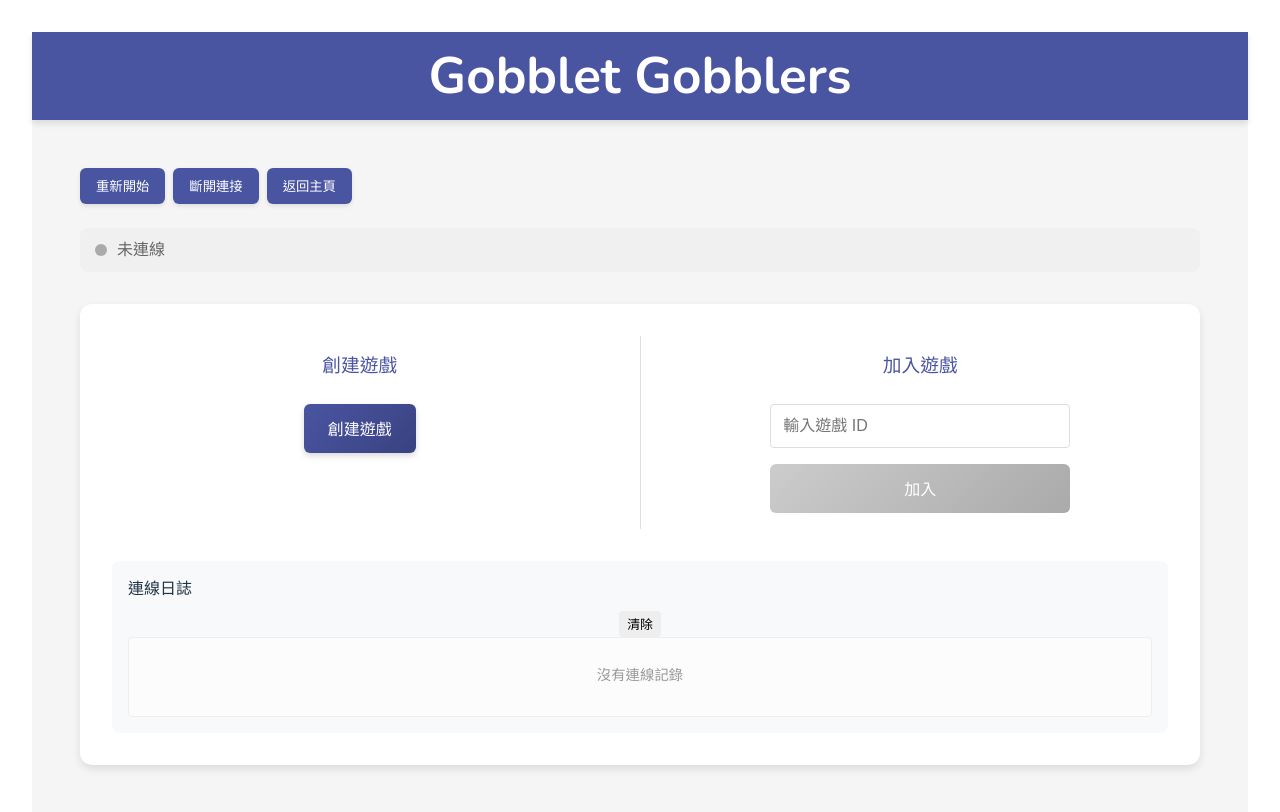
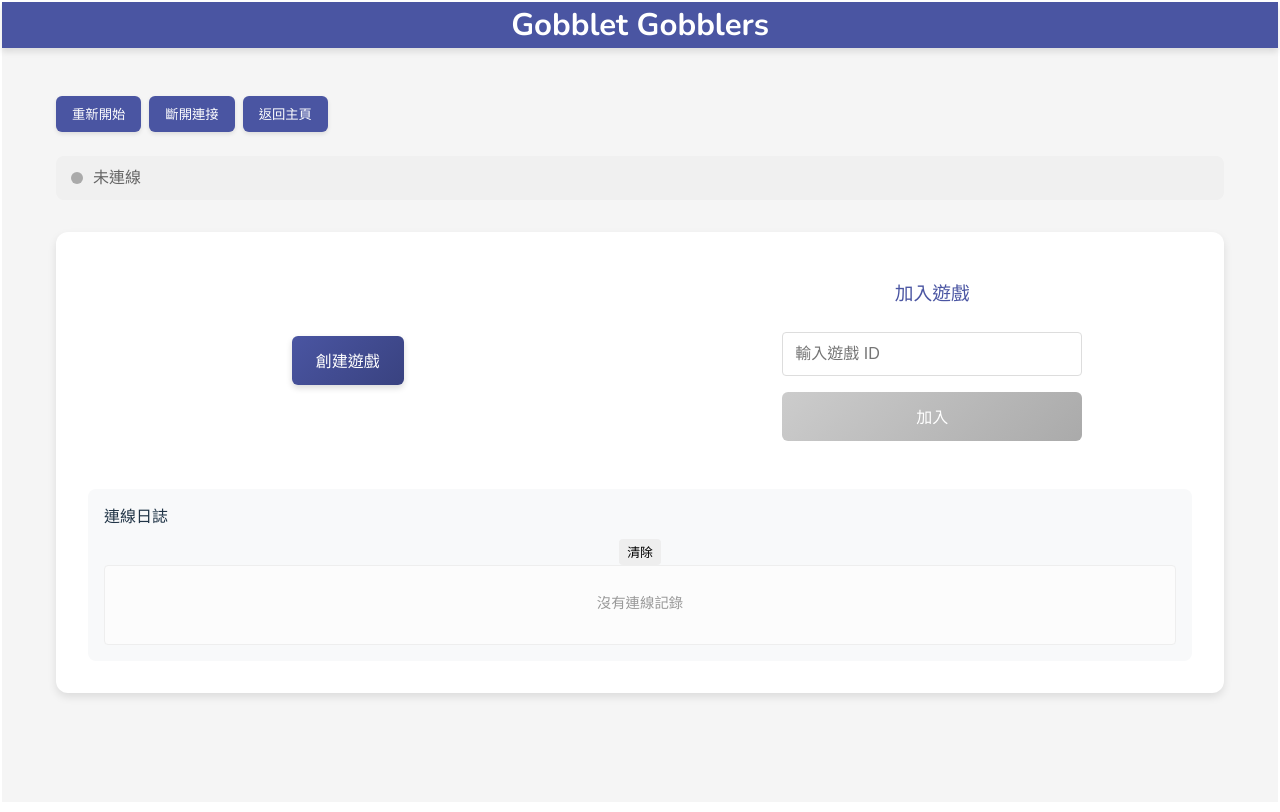
Before and after one commit to wwepenguin/gobblet-gobblers-web, a Vue app: page /gobblet-gobblers-web/online in a window 1280 px wide. Shown: the top 812 px of the page. Built offline with nearby package versions, Linux system fonts and the light colour scheme.

Commit message:
調整 App.vue 中標題層級，將 h1 改為 h2；更新樣式以改善頁面佈局，調整 #app 的內邊距並優化 header 的字體大小；在 OnlineGame.vue 中刪除不必要的標題，並調整連線選項的排列方式以提升用戶體驗。

```diff
--- a/src/App.vue
+++ b/src/App.vue
@@ -34,7 +34,7 @@ function updateServiceWorker() {
 <template>
   <div class="app-container">
     <header class="header">
-      <h1>Gobblet Gobblers</h1>
+      <h2>Gobblet Gobblers</h2>
     </header>
     <main class="main-content">
       <router-view />
@@ -79,9 +79,9 @@ function updateServiceWorker() {
 .header {
   background-color: #4a55a2;
   color: white;
-  padding: 1rem 2rem;
   text-align: center;
   box-shadow: 0 4px 6px rgba(0, 0, 0, 0.1);
+  font-size: 1.3rem;
 }
 
 .main-content {
--- a/src/style.css
+++ b/src/style.css
@@ -105,7 +105,7 @@ a:hover {
 
 #app {
   margin: 0 auto;
-  padding: 2rem;
+  padding: 0.1rem;
   text-align: center;
 }
 
--- a/src/views/OnlineGame.vue
+++ b/src/views/OnlineGame.vue
@@ -24,7 +24,6 @@
     <div v-if="connectionStatus === 'disconnected'" class="connection-panel">
       <div class="connection-options">
         <div class="connection-option">
-          <h3>創建遊戲</h3>
           <button class="action-button" @click="createGame">創建遊戲</button>
           <div v-if="peerId" class="peer-id-display">
             <p>遊戲 ID：({{ peerId }})</p>
@@ -358,6 +357,7 @@ onBeforeUnmount(() => {
 .connection-options {
   display: flex;
   justify-content: space-around;
+  align-items: center;
 }
 
 .connection-option {
```
